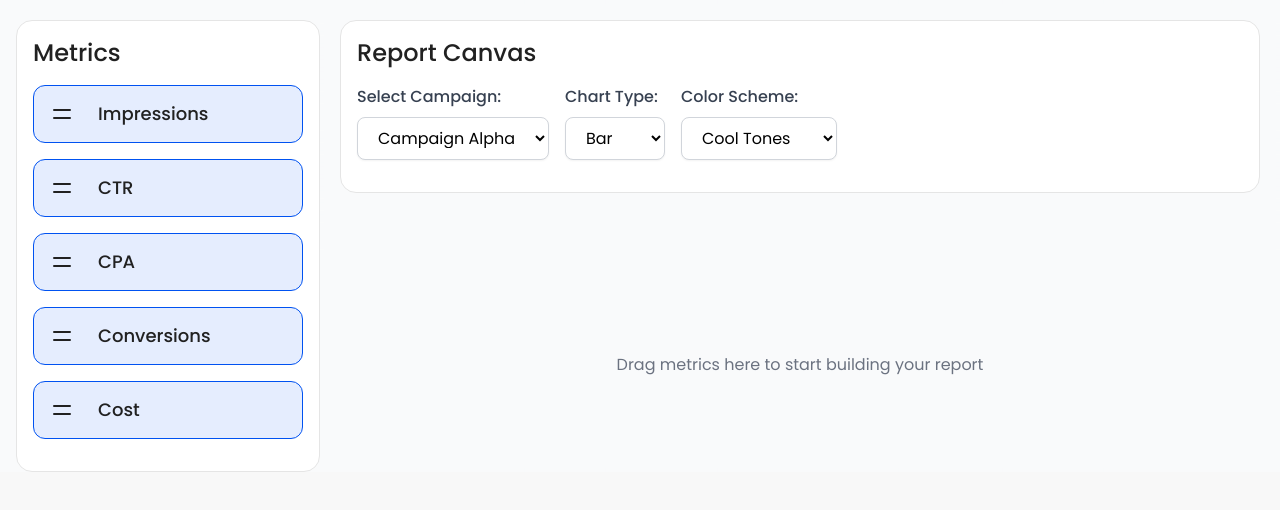
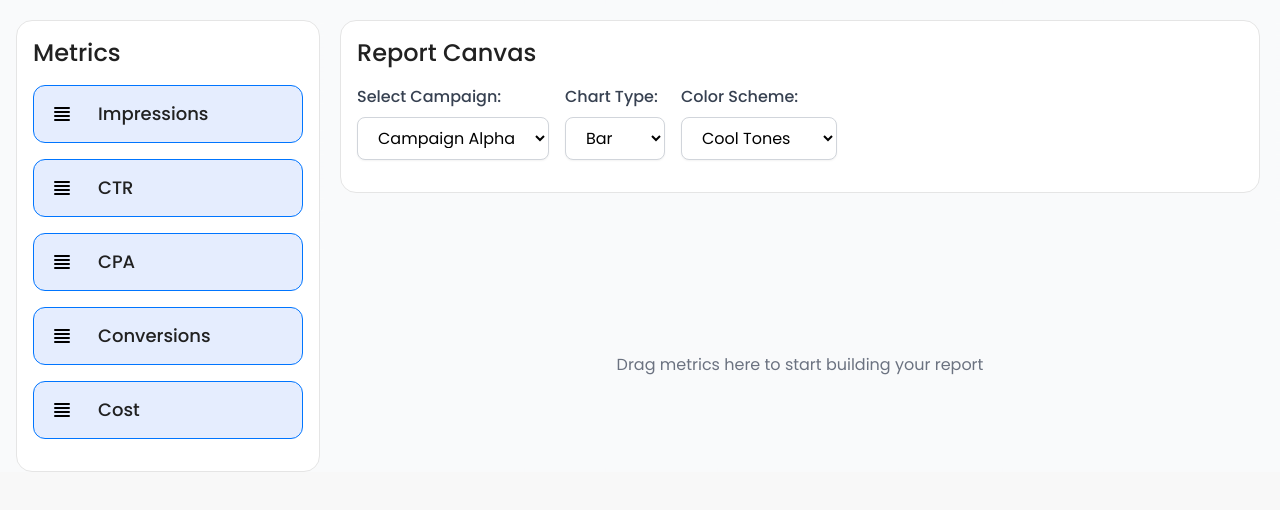
Before and after one commit to Jatin965/zocket, a Next.js app: page / in a window 1280 px wide. Shown: the top 510 px of the page. Built offline with nearby package versions, Linux system fonts and the light colour scheme.

Commit message:
Updated styles for report builder

```diff
--- a/components/ChartComponent.jsx
+++ b/components/ChartComponent.jsx
@@ -1,6 +1,6 @@
 import React, { useEffect, useRef } from "react";
 import { Chart } from "chart.js/auto";
-import TableComponent from "./TableComponent";
+import TableComponent from "./Sub/TableComponent";
 
 const ChartComponent = ({
   metrics,
--- a/components/DraggableMetric.jsx
+++ b/components/DraggableMetric.jsx
@@ -15,24 +15,22 @@ const DraggableMetric = ({ metric }) => {
     <div
       ref={drag}
       draggable
-      className={`flex items-center p-2 mb-4  border border-[#0052f1] bg-[rgba(0,82,241,0.1)] rounded-xl cursor-grab  ${
+      className={`flex items-center p-2 mb-4  border border-[#0075ff] bg-[rgba(0,82,241,0.1)] rounded-xl cursor-grab  ${
         isDragging ? "opacity-80 cursor-grabbing" : "opacity-100"
       } hover:shadow-sm transition-shadow duration-200 ease-in-out`}
     >
-      <div className="flex-shrink-0 p-2 bg-blue-10 rounded-md">
+      <div className="flex-shrink-0 p-2 rounded-md">
         <svg
-          className="w-6 h-6 text-[#212121]"
-          fill="none"
-          stroke="currentColor"
+          className="w-6 h-6 text-[#212121  ]"
+          xmlns="http://www.w3.org/2000/svg"
+          width="1em"
+          height="1em"
           viewBox="0 0 24 24"
-          xmlns="http://www.w3.org/2000/svg"
         >
           <path
-            strokeLinecap="round"
-            strokeLinejoin="round"
-            strokeWidth="2"
-            d="M4 8h16M4 16h16"
-          ></path>
+            fill="currentColor"
+            d="M4 6a1 1 0 0 1 1-1h14a1 1 0 1 1 0 2H5a1 1 0 0 1-1-1m0 4a1 1 0 0 1 1-1h14a1 1 0 1 1 0 2H5a1 1 0 0 1-1-1m0 4a1 1 0 0 1 1-1h14a1 1 0 1 1 0 2H5a1 1 0 0 1-1-1m0 4a1 1 0 0 1 1-1h14a1 1 0 1 1 0 2H5a1 1 0 0 1-1-1"
+          />
         </svg>
       </div>
       <div className="ml-4">
--- a/components/ReportCanvas.jsx
+++ b/components/ReportCanvas.jsx
@@ -3,6 +3,7 @@ import { useDrop } from "react-dnd";
 import ChartComponent from "./ChartComponent";
 import { colorSchemes } from "../helpers/ColorMaps";
 import axios from "axios";
+import ReportSelection from "./Sub/ReportSelection";
 
 const ReportCanvas = () => {
   const [metrics, setMetrics] = useState([]);
@@ -42,10 +43,6 @@ const ReportCanvas = () => {
     }
   };
 
-  const colorSchemeChangeHandler = (e) => {
-    setColorScheme(e.target.value);
-  };
-
   const selectedCampaignData =
     campaigns.find((campaign) => campaign.id === selectedCampaign) || {};
 
@@ -59,60 +56,15 @@ const ReportCanvas = () => {
         isOver ? "border-dashed border-4 border-blue-400" : ""
       }`}
     >
-      <div className="p-4 border rounded-2xl border-solid border-[#e5e5e5] bg-white">
-        <h2 className="mb-4 text-[#212121] text-2xl font-medium ">Report Canvas</h2>
-
-        <div className="flex mb-4">
-          <div className="mr-4">
-            <label className="block font-medium text-gray-700 mb-2">
-              Select Campaign:
-            </label>
-            <select
-              value={selectedCampaign}
-              onChange={(e) => setSelectedCampaign(Number(e.target.value))}
-              className="p-2 pl-4 pr-4 min-w-[100px] bg-white rounded-lg border border-gray-300 shadow-sm focus:outline-none focus:ring-2 focus:ring-blue-500 focus:border-blue-500"
-            >
-              {campaigns.map((campaign) => (
-                <option key={campaign.id} value={campaign.id}>
-                  {campaign.name}
-                </option>
-              ))}
-            </select>
-          </div>
-
-          <div className="mr-4">
-            <label className="block font-medium text-gray-700 mb-2 ">
-              Chart Type:
-            </label>
-            <select
-              value={chartType}
-              onChange={(e) => setChartType(e.target.value)}
-              className="p-2 pl-4 pr-4 min-w-[100px] bg-white rounded-lg border border-gray-300  shadow-sm focus:outline-none focus:ring-2 focus:ring-blue-500 focus:border-blue-500"
-            >
-              <option value="bar">Bar</option>
-              <option value="line">Line</option>
-              <option value="pie">Pie</option>
-            </select>
-          </div>
-
-          <div>
-            <label className="block font-medium text-gray-700 mb-2">
-              Color Scheme:
-            </label>
-            <select
-              value={colorScheme.name}
-              onChange={colorSchemeChangeHandler}
-              className="p-2 pl-4 pr-4 min-w-[100px] bg-white rounded-lg border border-gray-300  shadow-sm focus:outline-none focus:ring-2 focus:ring-blue-500 focus:border-blue-500"
-            >
-              {colorSchemes.map((color) => (
-                <option key={color.name} value={color.name}>
-                  {color.name}
-                </option>
-              ))}
-            </select>
-          </div>
-        </div>
-      </div>
+      <ReportSelection
+        selectedCampaign={selectedCampaign}
+        setSelectedCampaign={setSelectedCampaign}
+        colorScheme={colorScheme}
+        setColorScheme={setColorScheme}
+        chartType={chartType}
+        setChartType={setChartType}
+        campaigns={campaigns}
+      />
 
       {metrics.length === 0 ? (
         <p className="text-gray-500 text-center mt-40">
--- /dev/null
+++ b/components/Sub/ReportSelection.jsx
@@ -0,0 +1,71 @@
+import React from "react";
+import { colorSchemes } from "../../helpers/ColorMaps";
+
+const ReportSelection = ({
+  selectedCampaign,
+  setSelectedCampaign,
+  colorScheme,
+  setColorScheme,
+  chartType,
+  setChartType,
+  campaigns,
+}) => {
+  return (
+    <div className="p-4 border rounded-2xl border-solid border-[#e5e5e5] bg-white">
+      <h2 className="mb-4 text-[#212121] text-2xl font-medium ">Report Canvas</h2>
+
+      <div className="flex mb-4">
+        <div className="mr-4">
+          <label className="block font-medium text-gray-700 mb-2">
+            Select Campaign:
+          </label>
+          <select
+            value={selectedCampaign}
+            onChange={(e) => setSelectedCampaign(Number(e.target.value))}
+            className="p-2 pl-4 pr-4 min-w-[100px] bg-white rounded-lg border border-gray-300 shadow-sm focus:outline-none focus:ring-2 focus:ring-blue-500 focus:border-blue-500"
+          >
+            {campaigns.map((campaign) => (
+              <option key={campaign.id} value={campaign.id}>
+                {campaign.name}
+              </option>
+            ))}
+          </select>
+        </div>
+
+        <div className="mr-4">
+          <label className="block font-medium text-gray-700 mb-2 ">
+            Chart Type:
+          </label>
+          <select
+            value={chartType}
+            onChange={(e) => setChartType(e.target.value)}
+            className="p-2 pl-4 pr-4 min-w-[100px] bg-white rounded-lg border border-gray-300  shadow-sm focus:outline-none focus:ring-2 focus:ring-blue-500 focus:border-blue-500"
+          >
+            <option value="bar">Bar</option>
+            <option value="line">Line</option>
+            <option value="pie">Pie</option>
+          </select>
+        </div>
+
+        <div>
+          <label className="block font-medium text-gray-700 mb-2">
+            Color Scheme:
+          </label>
+          <select
+            value={colorScheme.name}
+            onChange={(e) => setColorScheme(e.target.value)}
+            className="p-2 pl-4 pr-4 min-w-[100px] bg-white rounded-lg border border-gray-300  shadow-sm focus:outline-none focus:ring-2 focus:ring-blue-500 focus:border-blue-500"
+          >
+            {colorSchemes.map((color) => (
+              <option key={color.name} value={color.name}>
+                {color.name}
+              </option>
+            ))}
+          </select>
+        </div>
+      </div>
+    </div>
+  );
+};
+
+export default ReportSelection;
```
Also changed, not shown: components/Sub/TableComponent.jsx (renamed from components/TableComponent.jsx).
